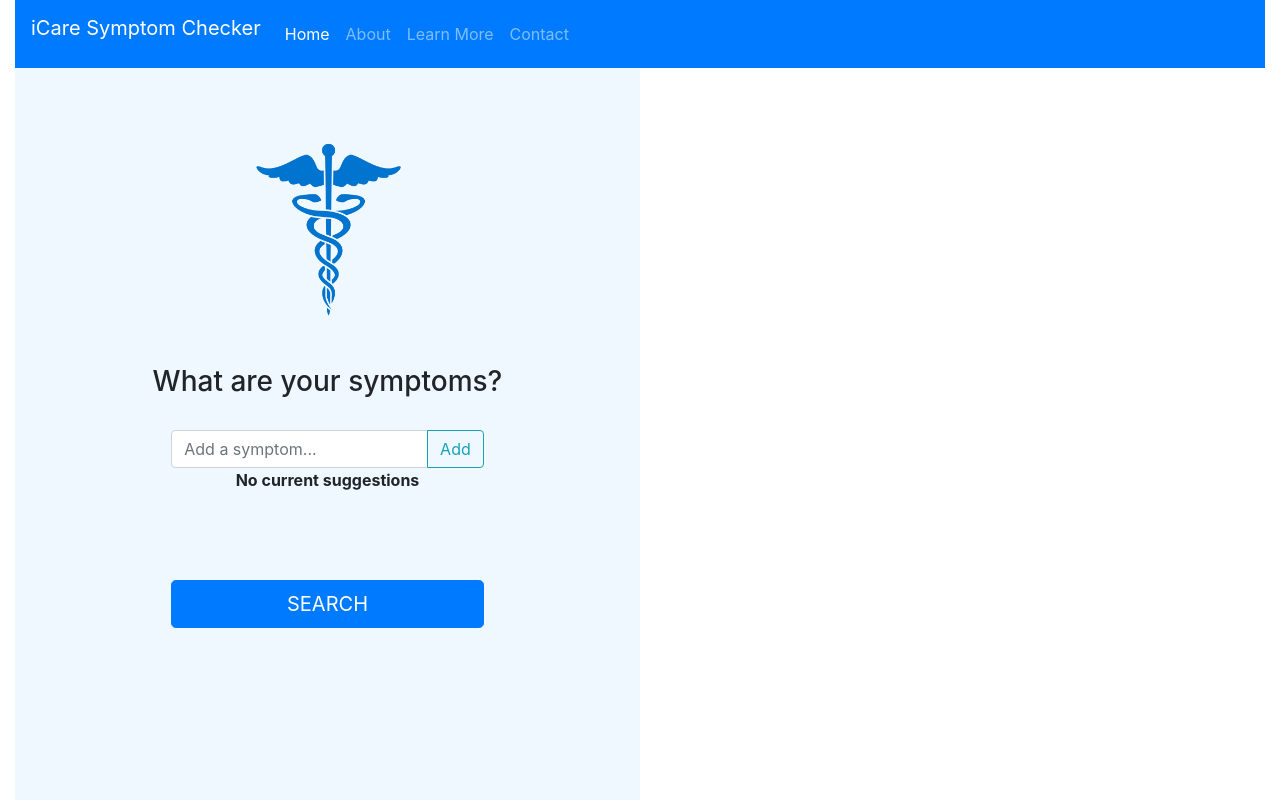
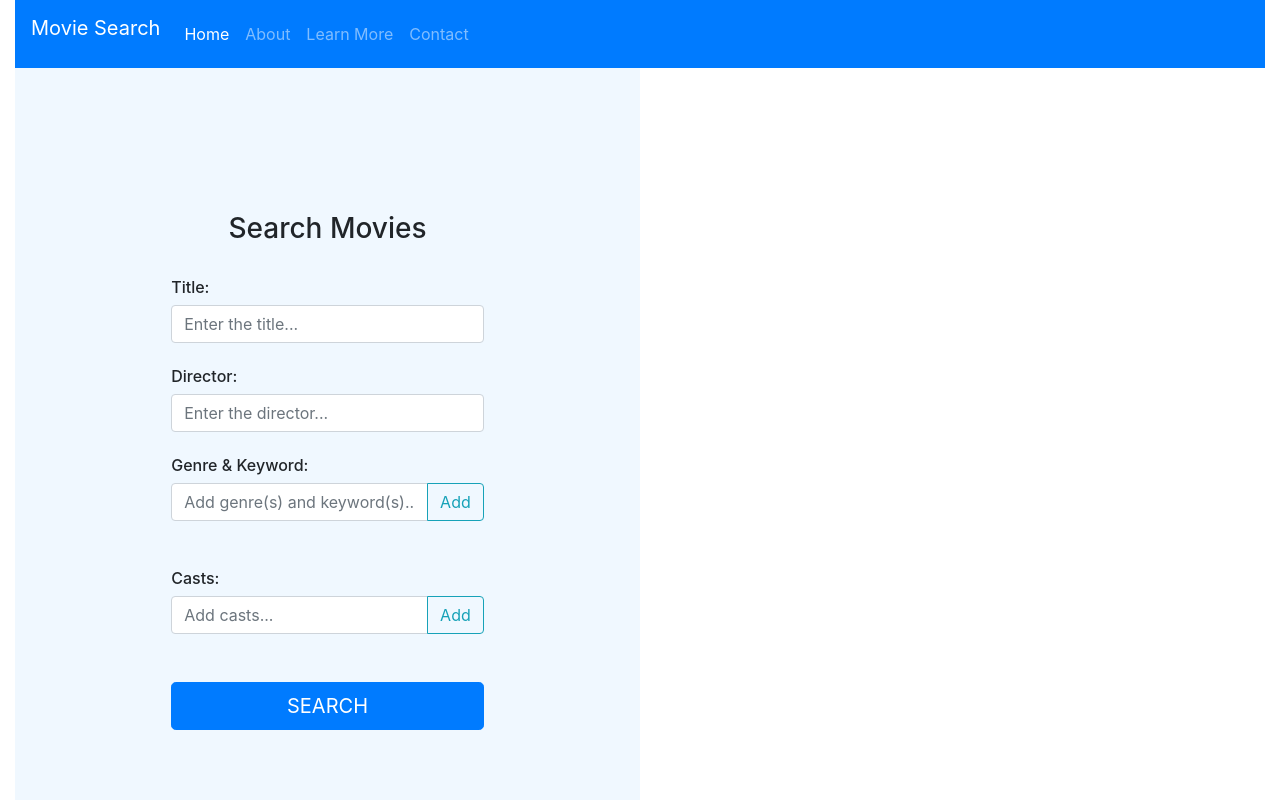
Before and after one commit to ptsheeran/iCare, a Vue app: page / in a window 1280 px wide. Shown: the top 800 px of the page. Built offline with nearby package versions, Linux system fonts and the light colour scheme.

Commit message:
Updated UI for movie search moonshot

```diff
--- a/src/App.vue
+++ b/src/App.vue
@@ -1,7 +1,7 @@
 <template>
   <div id="app" class="container-fluid">
     <nav class="navbar navbar-expand-lg navbar-dark bg-primary">
-      <a class="navbar-brand" href="#">iCare Symptom Checker</a>
+      <a class="navbar-brand" href="#">Movie Search</a>
       <button class="navbar-toggler" type="button" data-toggle="collapse" data-target="#navbarNavDropdown" aria-controls="navbarNavDropdown" aria-expanded="false" aria-label="Toggle navigation">
         <span class="navbar-toggler-icon"></span>
       </button>
@@ -14,7 +14,7 @@
             <a class="nav-link" href="#">About</a>
           </li>
           <li class="nav-item">
-            <a class="nav-link" href="https://www.mayoclinic.org/symptom-checker/select-symptom/itt-20009075">Learn More</a>
+            <a class="nav-link" href="#">Learn More</a>
           </li>
           <li class="nav-item">
             <a class="nav-link" href="#">Contact</a>
@@ -29,39 +29,68 @@
       <div class="left-panel col-md-6 p-0 h-md-100">
         <br><br><br>
         <div class="text-center">
-          <img src="./assets/med.png" alt="" width="150" height="auto">
           <br><br><br>
-          <h3>What are your symptoms?</h3>
+          <h3>Search Movies</h3>
+        </div>
+        <br>
+
+        <!-- Title Input Field -->
+        <div class="center-block w-50">
+          <h6>Title: </h6>
+          <div class="input-group">
+            <input v-model="obj.title" id="movie_title" type="text" class="form-control" placeholder="Enter the title...">
+          </div>
+        </div>
+        <br>
+
+        <!-- Director Input Field -->
+        <div class="center-block w-50">
+          <h6>Director: </h6>
+          <div class="input-group">
+            <input v-model="obj.director" id="movie_director" type="text" class="form-control" placeholder="Enter the director...">
+          </div>
+        </div>
+        <br>
+
+        <!-- Genre & Keyword Input Field & List -->
+        <div class="center-block w-50">
+          <h6>Genre &amp; Keyword: </h6>
+          <div class="input-group">
+            <input v-model="newGenre" @keyup.enter="addGenre" id="movie_genre_keyword" type="text" class="form-control" placeholder="Add genre(s) and keyword(s)..." aria-label="Add an item" aria-describedby="basic-addon2">
+            <div class="input-group-append">
+              <button @click="addGenre" class="btn btn-outline-info" id="enter" type="button">Add</button>
+            </div>
+          </div>
         </div>
         <br>
         <div class="center-block w-50">
+          <ul class="list-group" id="symptom-list">
+            <li v-for="(genre, index) in obj.genres" :key="genre.id" class="list-group-item">
+              {{ genre }}
+              <button @click="removeGenre(index)" class="close">
+                <span>&times;</span>
+              </button>
+            </li>
+          </ul>
+        </div>
+        <br>
+
+        <!-- Casts Input Field & List -->
+        <div class="center-block w-50">
+          <h6>Casts: </h6>
           <div class="input-group">
-            <input v-model="newItem" @keyup.enter="addItem" id="userinput" type="text" class="form-control" placeholder="Add a symptom..." aria-label="Add an item" aria-describedby="basic-addon2">
+            <input v-model="newCast" @keyup.enter="addCast" id="movie_cast" type="text" class="form-control" placeholder="Add casts..." aria-label="Add an item" aria-describedby="basic-addon2">
             <div class="input-group-append">
-              <button @click="addItem" class="btn btn-outline-info" id="enter" type="button">Add</button>
+              <button @click="addCast" class="btn btn-outline-info" id="enter" type="button">Add</button>
             </div>
           </div>
         </div>
-        <div>
-          <p class="suggestions" v-if="recommendations.length >= 3">
-            Suggestions: {{ recommendations[0] }}, {{ recommendations[1] }}, {{ recommendations[2] }}
-          </p>
-          <p class="suggestions" v-else-if="recommendations.length == 2">
-            Suggestions: {{ recommendations[0] }}, {{ recommendations[1] }}
-          </p>
-          <p class="suggestions" v-else-if="recommendations.length == 1">
-            Suggestions: {{ recommendations[0] }}
-          </p>
-          <p class="suggestions" v-else>
-            No current suggestions
-          </p>
-        </div>
-        <br><br>
+        <br>
         <div class="center-block w-50">
           <ul class="list-group" id="symptom-list">
-            <li v-for="(item, index) in items" :key="item.id" class="list-group-item">
-              {{ item }}
-              <button @click="removeItem(index)" class="close">
+            <li v-for="(cast, index) in obj.casts" :key="cast.id" class="list-group-item">
+              {{ cast }}
+              <button @click="removeCast(index)" class="close">
                 <span>&times;</span>
               </button>
             </li>
@@ -73,17 +102,6 @@
       </div>
       <!-- End of Left Panel-->
 
-      <!-- Old input box -->
-      <!--div class="input-group input-group-lg center-block w-50">
-        <span class="input-group-text" id="inputGroup-sizing-lg">Search</span>
-        <input type="text"
-        class="form-control"
-        aria-label="Sizing example input"
-        aria-describedby="inputGroup-sizing-lg"
-        placeholder="Enter here"
-        @keyup.prevent="search"
-        v-model="query" />
-      </div> -->
 
       <!-- Beginning of Right Panel -->
       <div class="right-panel col-md-6 p-0 h-md-100">
@@ -122,10 +140,14 @@ export default {
       data: [],
       recommendations: [],
       maxScore: 0,
-      items: [
-        // Stores user input list items, eg. {id: 1, symptom: "Fever"}
-      ],
-      newItem: "",
+      newGenre: "",
+      newCast:"",
+      obj: {
+        title: "",
+        director: "",
+        genres: [],
+        casts: []
+      },
     }
   },
   methods: {
@@ -155,6 +177,7 @@ export default {
                 console.log(response.data.hits)
           })
     },
+    /*
     showImage(disease) {
       let imgAddress;
 
@@ -201,32 +224,56 @@ export default {
       }
       return imgAddress;
     },
+    */
     /* Auxiliary function for showImage() to generate random integers */
+    /*
     getRandomInt(min, max) {
       min = Math.ceil(min);
       max = Math.floor(max);
       return Math.floor(Math.random() * (max - min + 1)) + min;
     },
-    /* Add user input item to list */
-    addItem() {
-      if (this.newItem.length < 50) {
-        if(this.items.length < 20) {
-          if (this.newItem) {
-            this.items.push(this.newItem);
-            this.newItem = "";
+    */
+    /* Add new genres and keywords to list */
+    addGenre() {
+      if (this.newGenre.length < 50) {
+        if(this.obj.genres.length < 20) {
+          if (this.newGenre) {
+            this.obj.genres.push(this.newGenre);
+            this.newGenre = "";
           }
         } else {
-          window.alert("Cannot exceed 20 symptoms per search.")
-          this.newItem = "";
+          window.alert("Cannot exceed 20 genres or keywords per search.");
+          this.newGenre = "";
         }
       } else {
-        window.alert("Symptoms cannot exceed 50 characters.")
-        this.newItem = "";
+        window.alert("Genres or keywords cannot exceed 50 characters.");
+        this.newGenre = "";
       }
     },
-    /* Remove item from list */
-    removeItem(index) {
-      this.items.splice(index, 1);
+    /* Add new casts to list */
+    addCast() {
+      if (this.newCast.length < 50) {
+        if(this.obj.casts.length < 20) {
+          if (this.newCast) {
+            this.obj.casts.push(this.newCast);
+            this.newCast = "";
+          }
+        } else {
+          window.alert("Cannot exceed 20 casts per search.");
+          this.newCast = "";
+        }
+      } else {
+        window.alert("Casts cannot exceed 50 characters.");
+        this.newCast = "";
+      }
+    },
+    /* Remove genre from list */
+    removeGenre(index) {
+      this.obj.genres.splice(index, 1);
+    },
+    /* Remove cast from list */
+    removeCast(index) {
+      this.obj.casts.splice(index, 1);
     }
   }
 }
```
